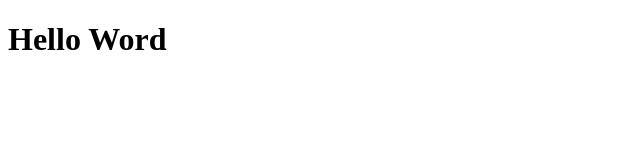
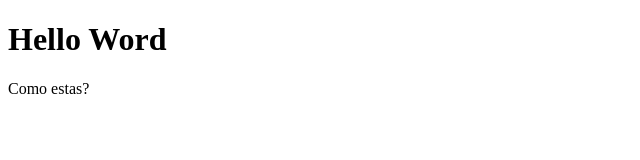
Before and after one commit to irisneys/C3-G01-01-DS, a plain HTML site: page index.html in a window 1280 px wide. Shown: the whole page, without its empty margins (0-640 px from the left). Drawn offline with Linux system fonts and the light colour scheme.

Commit message:
primer commit iris

```diff
--- a/index.html
+++ b/index.html
@@ -14,6 +14,7 @@
 
     <div class="container">
         <h1>Hello Word</h1>
+        <p>Como estas? </p>
     </div>
 </body>
 
```
